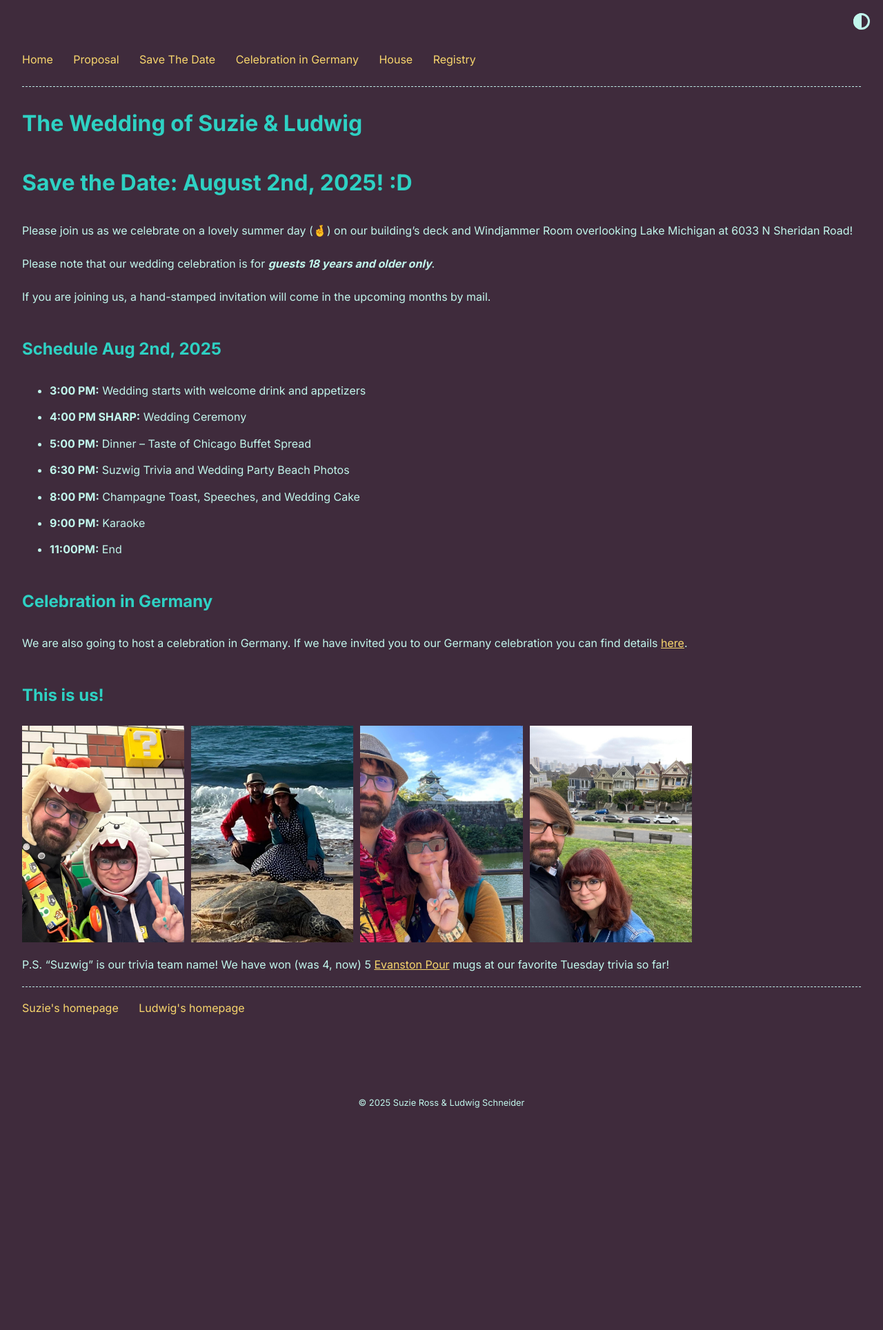
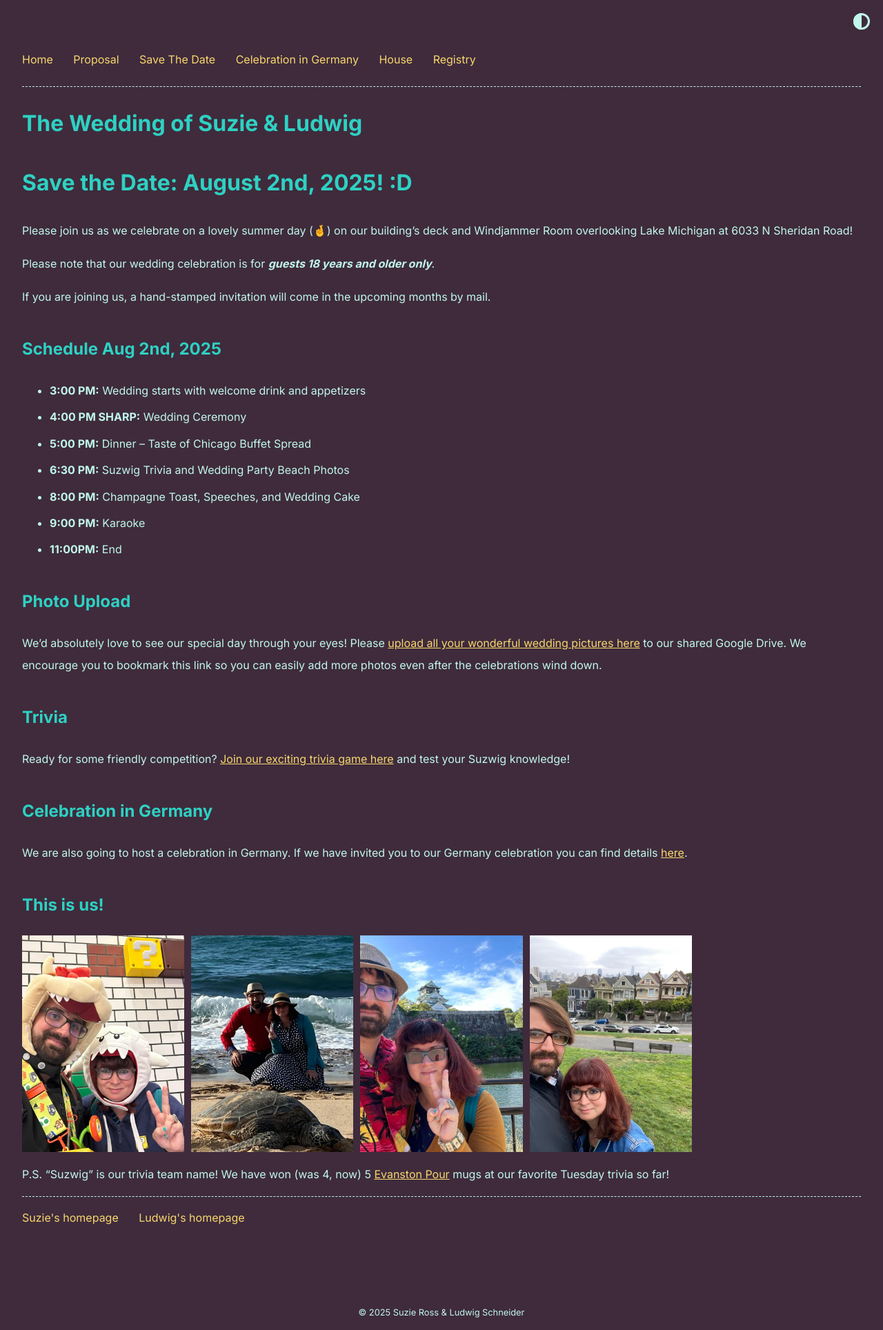
Before and after one commit to suzwig/suzwig.github.io, a Jekyll site: the page built from save-the-date.md, in a window 1280 px wide. Shown: the whole page at 69% size. Built offline with Jekyll 4.4.1, drawn with Linux system fonts in a browser that asks for light colours; before the commit the page ends 1624 px from its top, so only the background shows below that.

Commit message:
enable photo upload and trivia

```diff
--- a/save-the-date.md
+++ b/save-the-date.md
@@ -20,6 +20,14 @@ If you are joining us, a hand-stamped invitation will come in the upcoming month
 - **9:00 PM:** Karaoke
 - **11:00PM:** End
 
+## Photo Upload
+
+We'd absolutely love to see our special day through your eyes! Please [upload all your wonderful wedding pictures here](https://drive.google.com/drive/folders/1pWavrBEni-CsJNraDJ5jaZWsLE2G8K-6?usp=sharing) to our shared Google Drive. We encourage you to bookmark this link so you can easily add more photos even after the celebrations wind down.
+
+## Trivia
+
+Ready for some friendly competition? [Join our exciting trivia game here](https://docs.google.com/forms/d/e/1FAIpQLSetSSuFYq-AzVeEz8hiLOhYVPKpOXd1Zaauf7NpDYUjtDVTvA/viewform?usp=sharing&ouid=115220472890365273036) and test your Suzwig knowledge!
+
 ## Celebration in Germany
 
 We are also going to host a celebration in Germany.
```
